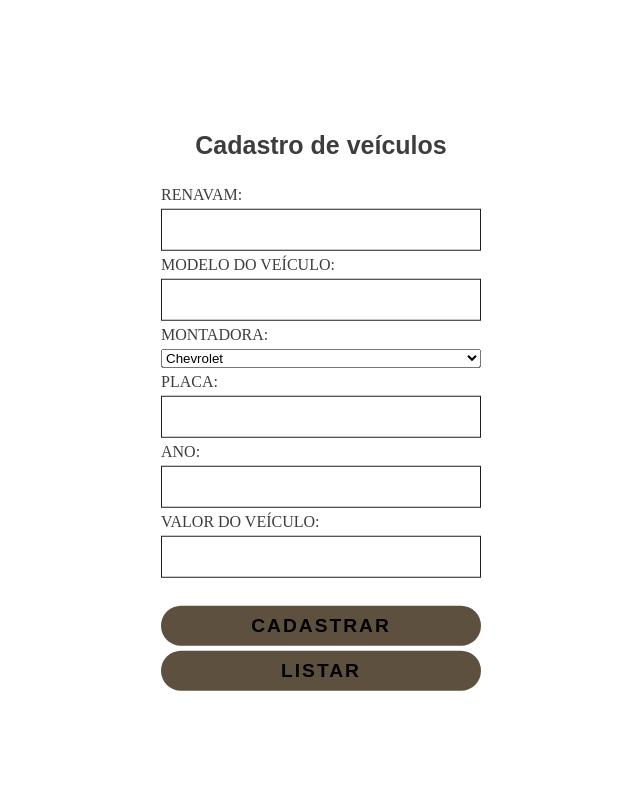
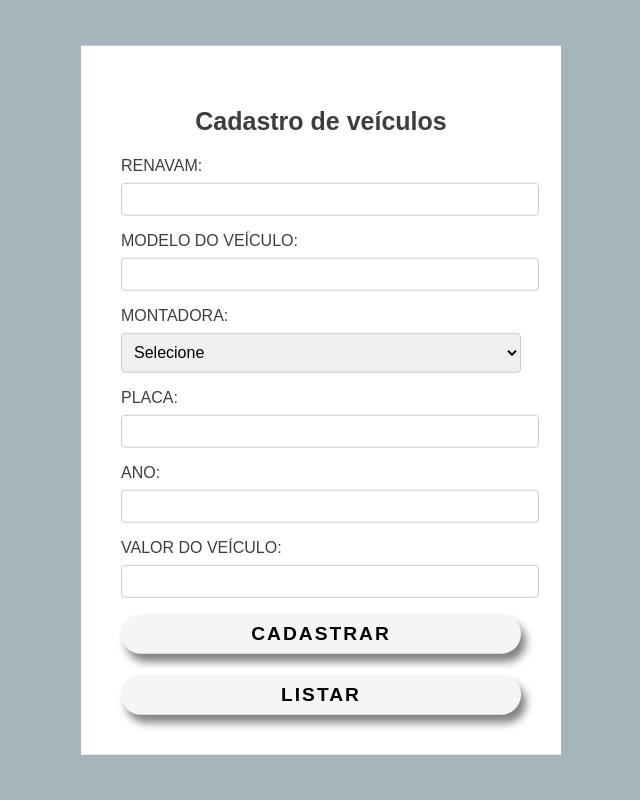
Before and after one commit to giovlnv/FATEC, a PHP site: page /multimarcas.php in a window 1280 px wide. Shown: the whole page, without its empty margins (319-959 px from the left). Run offline with PHP 8.4, Linux system fonts and the light colour scheme.

Commit message:
projeto atualizado

```diff
--- a/2_sem/DesenvolvimentoWeb2/24.04/css/style.css
+++ b/2_sem/DesenvolvimentoWeb2/24.04/css/style.css
@@ -1,5 +1,10 @@
+body{
+    background-color: #A6B5BB;
+    max-width: 100vw;
+    font-family: 'Poppins', sans-serif;
+}
+
 h2 {
-    font-family: arial;
     font-style: bold;
     color: A9927;
     font-weight: bold;
@@ -7,46 +12,43 @@ h2 {
     text-align: center;
 }
 
-.caixa {
-    background-color: white;
-    border-radius: 10px;
-    border: 4px solid;
-    border-color:grey;
-}
+/* forms de cadastro */
 
 .enviar {
-    background-color: #5E503F;
-    color: A9927;
+    background-color: whitesmoke;
+    color: black;
+    border: none;
+    filter: drop-shadow(5px 8px 4px grey);
     font-weight: bold;
-    text-transform: uppercase;
     letter-spacing: 2px;
     height: 40px;
+    width: 100%;
     font-size: 1.2rem;
-    font-family: 'Poppins', sans-serif;
-    border: none;
     border-radius: 30px;
     cursor: pointer;
     transition: 0.5s;
 }
 
 .enviar.hover {
-    background-color: #A9927D;
-    color: #5E503F;
-    font-weight: bold;
-    text-transform: uppercase;
-    letter-spacing: 2px;
-    height: 40px;
-    font-size: 1.2rem;
-    font-family: 'Poppins', sans-serif;
-    border: none;
-    cursor: pointer;
-    transition: 0.5s;
+    background-color: grey;
+    color: black;
 }
 
-input {
+.input {
     border: 1px #1f1f1f solid;
-    height: 30px;
+    height: 15px;
     padding: 5px;
+}
+
+select {
+    border: 1px #1f1f1f solid;
+    height: 15px;
+    padding: 5px;
+}
+
+.monta{
+    height: 5vh;
+    width: 100%;
 }
 
 .form {
@@ -54,43 +56,120 @@ input {
     display: flex;
     flex-direction: column;
     gap: 5px;
-}
-
-.cadastro {
     width: 400px;
     height: auto;
     background-color: white;
     color: #3d3d3d;
-
     position: absolute;
-
     top: 50%;
     left: 50%;
     transform: translate(-50%, -50%);
-
-    display: flex;
-    flex-direction: column;
-    gap: 5px;
-
 }
 
-.cargo{
-	color: #49111C;
-	font-family: arial;
-	font-size: 12px;
-	font-style: normal;
-	background-color: white;
-	padding: 2px;
-    height: 30px;
+.form-group {
+    margin-bottom: 1rem;
+  }
+
+  .form-group label {
+    display: block;
+    margin-bottom: 0.5rem;
+  }
+
+  .form-group input[type="text"],
+  .form-group select,
+  .form-group textarea {
+    width: 100%;
+    padding: 0.5rem;
+    font-size: 1rem;
+    border-radius: 0.25rem;
+    border: 1px solid #ccc;
+    transition: border-color 0.15s ease-in-out, box-shadow 0.15s ease-in-out;
+  }
+
+  .form-group input[type="text"]:focus,
+  .form-group select:focus,
+  .form-group textarea:focus {
+    outline: 0;
+    border-color: #3d3d3d;
+    box-shadow: 0 0 0 0.2rem rgba(57, 57, 57, 0.25);
+  }
+
+
+/* pag de listagem */
+
+.bx {
+    color: black;
 }
 
-.tabela {
-    background-color: #A9927D;
-    color: #5E503F;
+.box {
+  padding: 30px;
+  gap: 5px;
+  min-width: 60vw;
+  background-color: white;
+  color: #3d3d3d;
+  position: absolute;
+  top: 50%;
+  left: 50%;
+  transform: translate(-50%, -50%);
+}
+
+
+.voltar {
+  background-color: whitesmoke;
+  color: black;
+  border: none;
+  filter: drop-shadow(5px 8px 4px grey);
+  font-weight: bold;
+  letter-spacing: 2px;
+  height: 4vh;
+  width: 10vw;
+  font-size: 1.2rem;
+  border-radius: 30px;
+  cursor: pointer;
+  transition: 0.5s;
+}
+
+.voltar.hover {
+  background-color: grey;
+  color: black;
+}
+
+.busca {
+    border: 1px #1f1f1f solid;
+    height: 30px;
     padding: 5px;
 }
 
-.resultados {
-    align-items: center;
-    padding: 5px;
+.table-responsive{
+    min-height: 50vh;
+    min-width: 50vw;
+    background: var(--white);
 }
+
+table.table {
+    border: 2px solid black;
+    background-color: #EEEEEE;
+    width: 70%;
+    padding-top: 20vh;
+    min-height: 15vh;
+    border-collapse: collapse;
+  }
+  table.table td, table.table th {
+    border: 2px solid #AAAAAA;
+    padding: 2px 1px;
+    text-align: center;
+  }
+  table.table tr:nth-child(even) {
+    background: #C8C8C8;
+  }
+  table.table thead {
+    background: #8A92A4;
+    background: -moz-linear-gradient(top, #a7adbb 0%, #959dad 66%, #8A92A4 100%);
+    background: -webkit-linear-gradient(top, #a7adbb 0%, #959dad 66%, #8A92A4 100%);
+    background: linear-gradient(to bottom, #a7adbb 0%, #959dad 66%, #8A92A4 100%);
+    border-bottom: 2px solid #444444;
+  }
+  table.table thead th {
+    font-weight: bold;
+    color: black;
+  }
--- a/2_sem/DesenvolvimentoWeb2/24.04/multimarcas.php
+++ b/2_sem/DesenvolvimentoWeb2/24.04/multimarcas.php
@@ -8,40 +8,62 @@
     <link rel="stylesheet" href="css/style.css">
 </head>
 <body>
+<div class="form">
+    <form name="form_cadastro" method="post">
 
-    <form class="cadastro" name="form_cadastro" method="post">
-
-        <div class="form">
         <h2>Cadastro de veículos</h2>
 
-            <label for="txt_renavam">RENAVAM: </label>
-            <input type="text" name="txt_renavam" id="txt_renavam" required>
+        <div class="form-group">
+            <label for="txt_renavam">RENAVAM:</label>
+            <input class="input" type="text" name="txt_renavam" id="txt_renavam" required>
+        </div>
 
-            <label for="txt_model">MODELO DO VEÍCULO: </label>
-            <input type="text" name="txt_model" id="txt_model" required>
+        <div class="form-group">
+            <label for="txt_model">MODELO DO VEÍCULO:</label>
+            <input class="input" type="text" name="txt_model" id="txt_model" required>
+        </div>
 
-            <label for="sel_monta">MONTADORA: </label>
-            <select name="sel_monta" id="sel_monta" class="sel_monta" required>
+            <div class="form-group">
+                <label for="sel_monta">MONTADORA:</label>
+                <select name="sel_monta" id="sel_monta" class="monta">
+                    <option disabled selected>Selecione</option>
                     <option value="Chevrolet">Chevrolet</option>
+                    <option value="Fiat">Fiat</option>
                     <option value="Ford">Ford</option>
-            <option value="Fiat">Fiat</option>
                     <option value="Honda">Honda</option>
+                    <option value="Hyundai">Hyundai</option>
+                    <option value="Jeep">Jeep</option>
+                    <option value="Nissan">Nissan</option>
+                    <option value="Renault">Renault</option>
+                    <option value="Toyota">Toyota</option>
                     <option value="Volkswagen">Volkswagen</option>
                 </select>
-
-            <label for="txt_placa">PLACA: </label>
-            <input type="text" name="txt_placa" id="txt_placa" required>
-            <label for="txt_ano">ANO: </label>
-            <input type="text" name="txt_ano" id="txt_ano" required>
-
-            <label for="txt_valor">VALOR DO VEÍCULO: </label>
-            <input type="text" name="txt_valor" id="txt_valor" required>
-            <br>
-            <input type="submit" value="Cadastrar" onclick="document.form_cadastro.action='gravar.php'" class="enviar">
-			<input type="submit" value="Listar" onclick="document.form_cadastro.action='listagem.php'" class="enviar">
             </div>
 
+            <div class="form-group">
+                <label for="txt_placa">PLACA:</label>
+                <input class="input" type="text" name="txt_placa" id="txt_placa" required>
+            </div>
+
+            <div class="form-group">
+                <label for="txt_ano">ANO:</label>
+                <input class="input" type="text" name="txt_ano" id="txt_ano" required>
+            </div>
+
+
+        <div class="form-group">
+            <label for="txt_valor">VALOR DO VEÍCULO:</label>
+            <input class="input" type="text" name="txt_valor" id="txt_valor" required>
+        </div>
+
+        <div class="form-group">
+                <input type="submit" value="CADASTRAR" onclick="document.form_cadastro.action='gravar.php'" class="enviar">
+        </div>
         </form>
+
+    <form name="form_listar" method="post">
+            <input type="submit" value="LISTAR" onclick="document.form_listar.action='listagem.php'" class="enviar">
+    </div>
 
 </body>
 </html>
```
Also changed, not shown: 2_sem/DesenvolvimentoWeb2/24.04/gravar.php (+9 -15 lines), 2_sem/DesenvolvimentoWeb2/24.04/js/script.js (added, +7 -0 lines), 2_sem/DesenvolvimentoWeb2/24.04/listagem.php (+38 -36 lines). Lines whose indentation alone changed are shown as unchanged.
